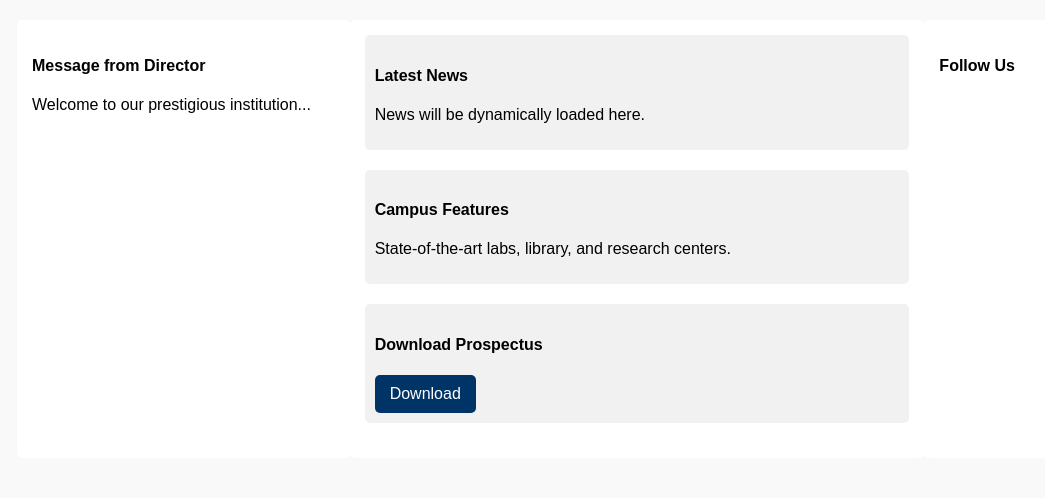
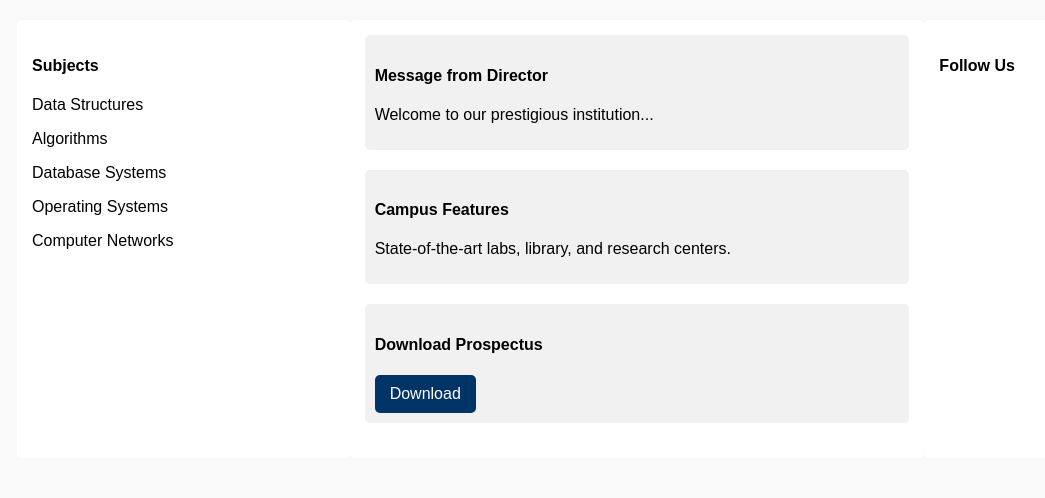
Before and after one commit to flickShot555/YoungDevInterns_FullStack_Tasks, a PHP site: page /studentportal.php in a window 1280 px wide. Shown: the part 308-806 px from the top of the page, without its empty margins (3-1048 px from the left). Run offline with PHP 8.4, Linux system fonts and the light colour scheme.

Commit message:
second edition

```diff
--- a/university-website/studentportal.php
+++ b/university-website/studentportal.php
@@ -21,17 +21,20 @@
 
     <div class="container">
         <div class="left-panel">
-            <h4>Message from Director</h4>
-            <p>Welcome to our prestigious institution...</p>
+            <h4>Subjects</h4>
+                <?php
+                    // Fetching Subjects from database (Example code)
+                    $subjects = array("Data Structures", "Algorithms", "Database Systems", "Operating Systems", "Computer Networks");
+                    foreach($subjects as $subject) {
+                        echo "<p>$subject</p>";
+                    }
+                ?>
         </div>
 
         <div class="center-panel">
             <div class="news-panel">
-                <h4>Latest News</h4>
-                <?php
-                    // Fetching news from database (Example code)
-                    echo "<p>News will be dynamically loaded here.</p>";
-                ?>
+                <h4>Message from Director</h4>
+                <p>Welcome to our prestigious institution...</p>
             </div>
             <div class="features">
                 <h4>Campus Features</h4>
```
